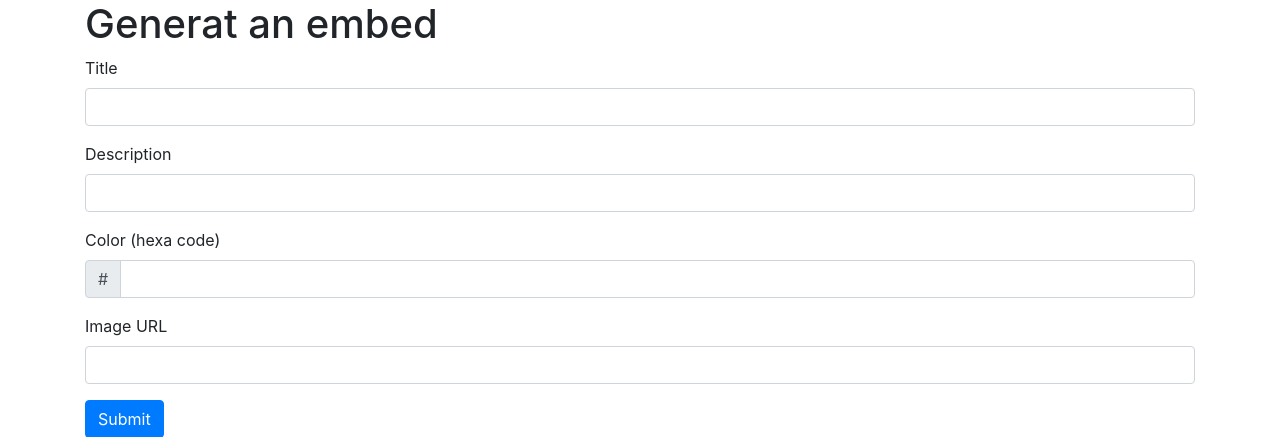
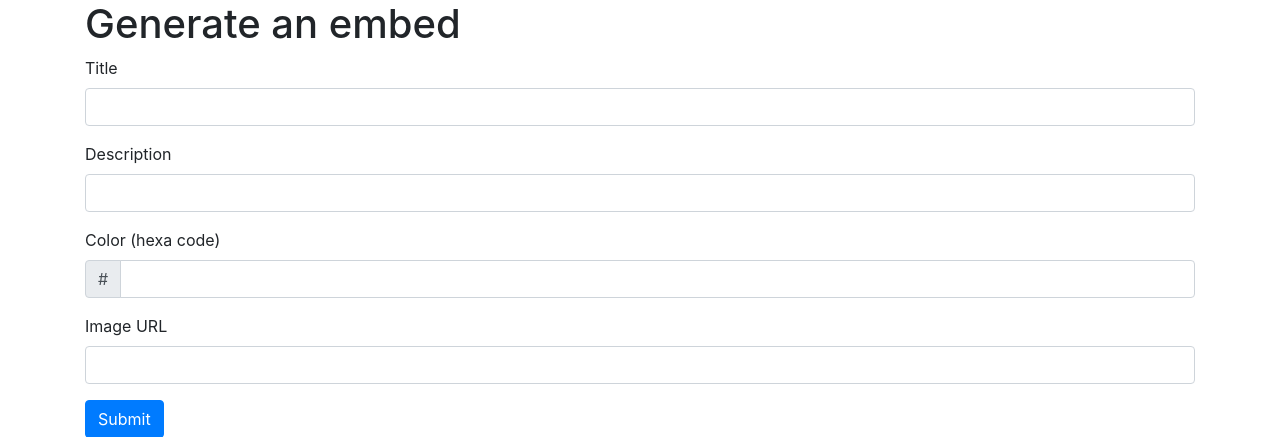
Before and after one commit to Nemo-Brunschwig/Mes-projets, a PHP site: page / in a window 1280 px wide. Shown: the top 437 px of the page. Run offline with PHP 8.4, Linux system fonts and the light colour scheme.

Commit message:
Update index.php

```diff
--- a/Preview/index.php
+++ b/Preview/index.php
@@ -81,7 +81,7 @@ if(isset($_GET['color'])){
   <body>
     <div class="container">
         <form action="#" method="POST">
-            <h1>Generat an embed</h1>
+            <h1>Generate an embed</h1>
             <div class="form-group">
                 <label for="title">Title</label>
                 <input type="text" class="form-control" id="title" name="title">
```
